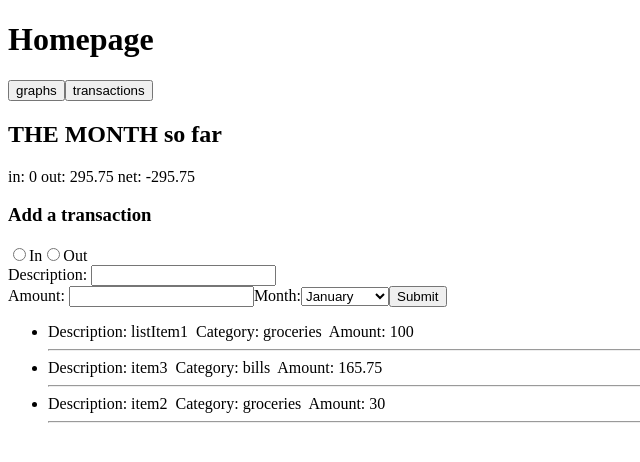
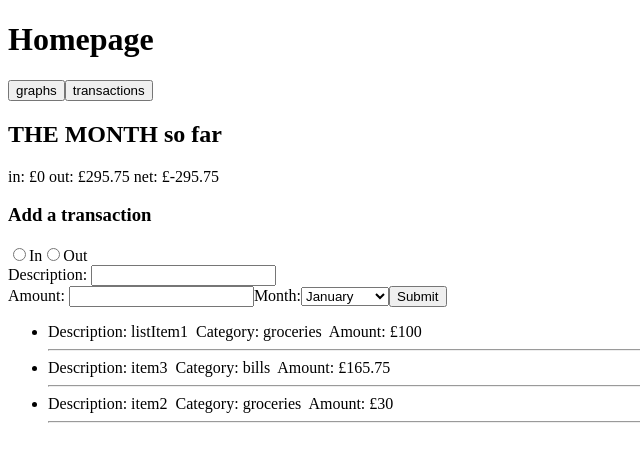
Before and after one commit to JThompson-scottlogic/budgeting-app, an Angular app: page /home in a window 1280 px wide. Shown: the top 462 px of the page, without its empty margins (0-640 px from the left). Built offline with nearby package versions, Linux system fonts and the light colour scheme.

Commit message:
adds £ signs to amounts

```diff
--- a/src/app/homepage-input/homepage-input.component.html
+++ b/src/app/homepage-input/homepage-input.component.html
@@ -1,6 +1,6 @@
 <h3>Add a transaction</h3>
 
-<form (ngSubmit)='onSubmit(description.value, incomingCategory.value, outgoingCategory.value, month.value, amount.value); description.value=""; '>
+<form (ngSubmit)='onSubmit(description.value, incomingCategory.value, outgoingCategory.value, month.value, amount.value); description.value=""; amount.value=""; month.value="january"'>
     <input type='radio' name='inOrOut' id='in' value='in' (change)='onChangeIncoming()'>
     <label for='in'>In</label>
     <input type='radio' name='inOrOut' id='out' value='out' (change)='onChangeOutgoing()'>
--- a/src/app/homepage-summary/homepage-summary.component.html
+++ b/src/app/homepage-summary/homepage-summary.component.html
@@ -1,7 +1,7 @@
 <h2>THE MONTH so far</h2>
 
 <div>
-    <span> in: {{calculateAmountIn(months[date.getMonth()])}}</span>
-    <span> out: {{calculateAmountOut(months[date.getMonth()])}}</span>
-    <span> net: {{calculateAmountIn(months[date.getMonth()]) - calculateAmountOut(months[date.getMonth()])}} </span>
+    <span> in: £{{calculateAmountIn(months[date.getMonth()])}}</span>
+    <span> out: £{{calculateAmountOut(months[date.getMonth()])}}</span>
+    <span> net: £{{calculateAmountIn(months[date.getMonth()]) - calculateAmountOut(months[date.getMonth()])}} </span>
 </div>
--- a/src/app/recent-transactions/recent-transactions.component.html
+++ b/src/app/recent-transactions/recent-transactions.component.html
@@ -2,7 +2,7 @@
     <li *ngFor='let item of itemsList'>
         <span>Description: {{item.description}}</span>&nbsp;
         <span>Category: {{item.category}}</span>&nbsp;
-        <span>Amount: {{item.amount}}</span>
+        <span>Amount: £{{item.amount}}</span>
         <hr>
     </li>
 </ul>
```
